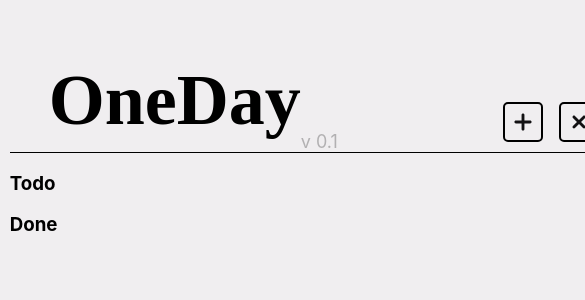
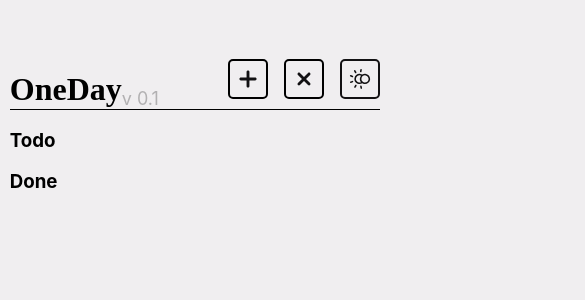
Before and after one commit to snaf-trip/oneDay, a React (Create React App) app: page / in a window 390 px wide. Shown: the top 300 px of the page, 585 px wide, since content can reach past the window. Built offline with nearby package versions, Linux system fonts and the light colour scheme.

Commit message:
test version header for phone

```diff
--- a/src/components/Header/Header.css
+++ b/src/components/Header/Header.css
@@ -2,7 +2,7 @@
   display: flex;
   align-items: flex-end;
   justify-content: space-between;
-  width: 645px;
+  max-width: 645px;
   height: 93px;
   border-bottom: 1px solid #000000;
   margin-top: 60px;
@@ -64,3 +64,26 @@
 .header-button--theme:hover {
   background-image: url('../../img/header/changeThemeHover.svg');
 }
+
+@media (max-width: 800px) {
+  .header {
+    height: 100px;
+    border-bottom: 1px solid #000000;
+    margin-top: 10px;
+  }
+
+  .app-title {
+    font-size: 32px;
+    line-height: 40px;
+    margin: 0 0 0px 0px;
+
+  }
+
+  /* .header-button {
+    display: block;
+    cursor: pointer;
+    margin-left: 16px;
+    width: 40px;
+    height: 40px;
+  } */
+}
```
Also changed, not shown: src/img/logo.svg (added).
